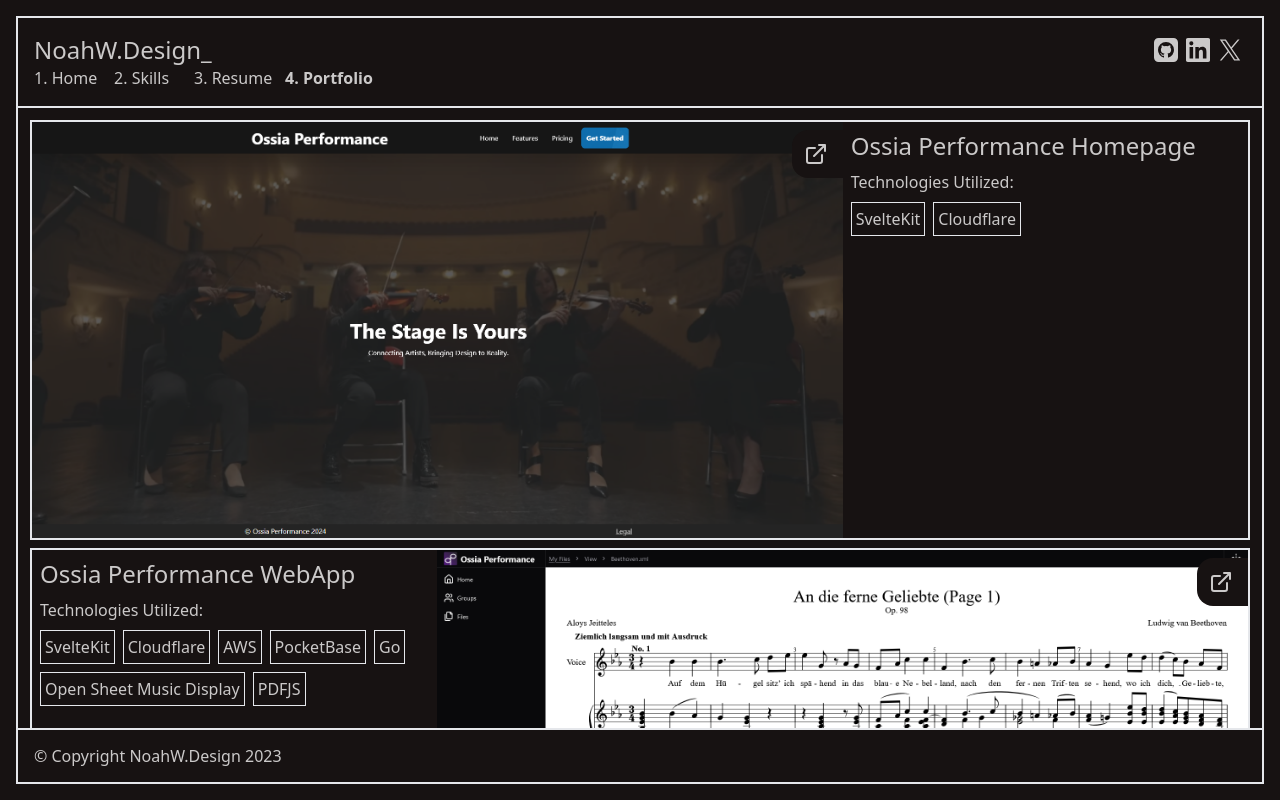
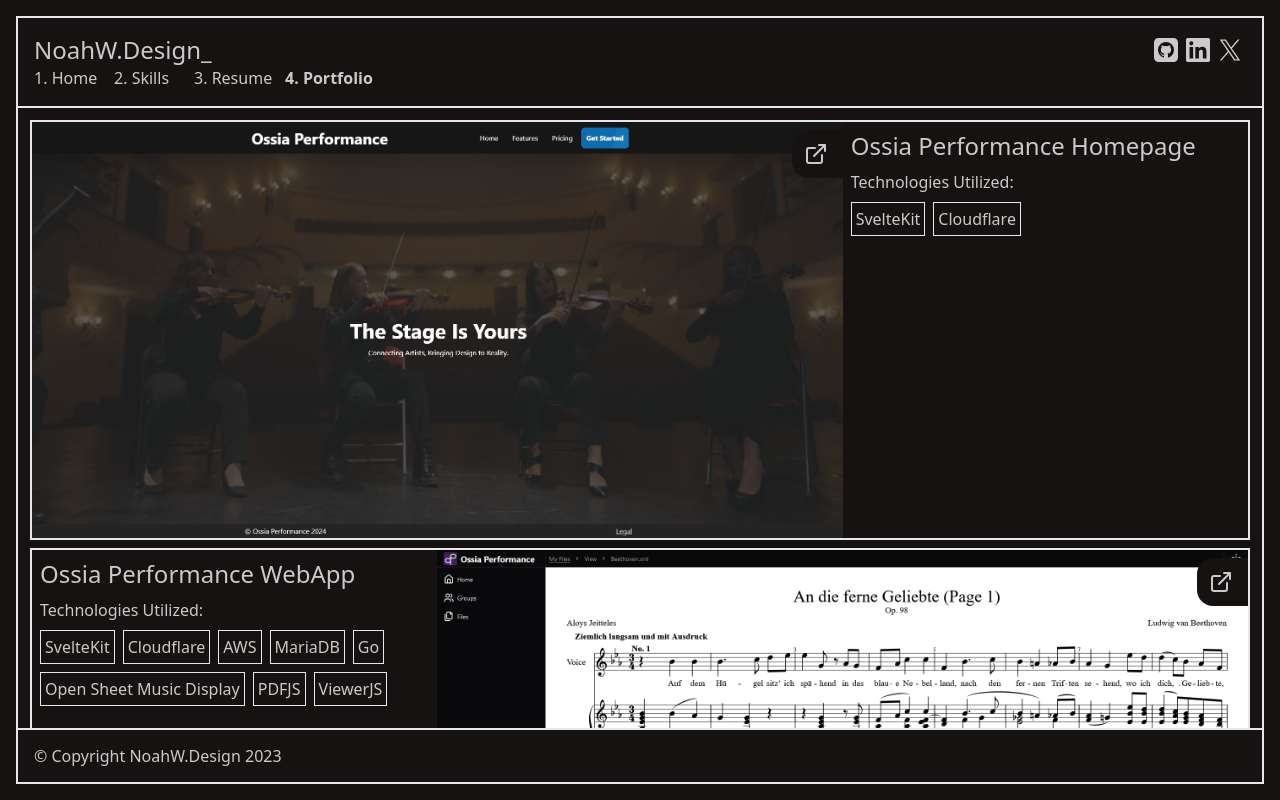
Before and after one commit to LuminareHQ/noahwdesign, a SvelteKit app: page /portfolio in a window 1280 px wide. Built offline with nearby package versions, Linux system fonts and the light colour scheme.

Commit message:
change to ossia performance tools

```diff
--- a/src/routes/portfolio/+page.svelte
+++ b/src/routes/portfolio/+page.svelte
@@ -20,10 +20,11 @@
       "SvelteKit",
       "Cloudflare",
       "AWS",
-      "PocketBase",
+      "MariaDB",
       "Go",
       "Open Sheet Music Display",
       "PDFJS",
+      "ViewerJS",
     ]}
     useImage="true"
     index="1" />
```
